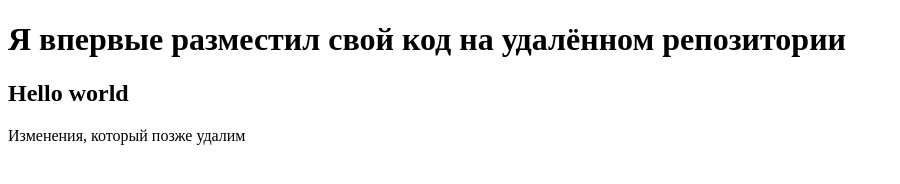
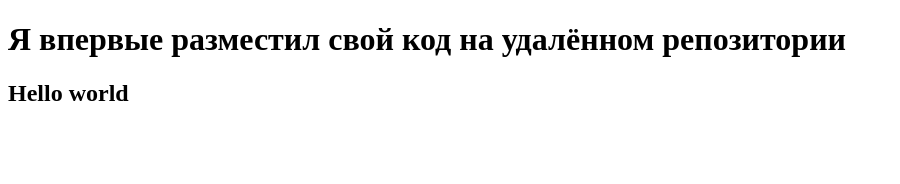
Before and after one commit to qazsd121/git, a plain HTML site: page index.html in a window 1280 px wide. Shown: the whole page, without its empty margins (0-900 px from the left). Drawn offline with Linux system fonts and the light colour scheme.

Commit message:
Revert "wrong changes"
This reverts commit 0552d769daf620b93b6abded61901b99ccae8c5a.

```diff
--- a/index.html
+++ b/index.html
@@ -9,6 +9,5 @@
 <body>
     <h1>Я впервые разместил свой код на удалённом репозитории</h1>
     <h2>Hello world</h2>
-    <p>Изменения, который позже удалим</p>
 </body>
 </html>
```
